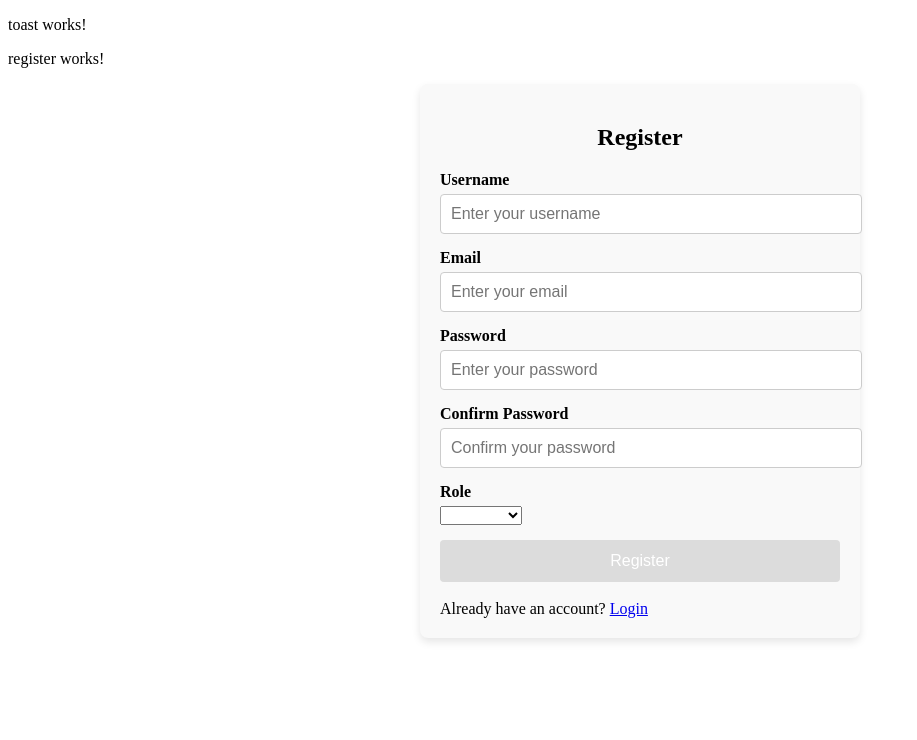
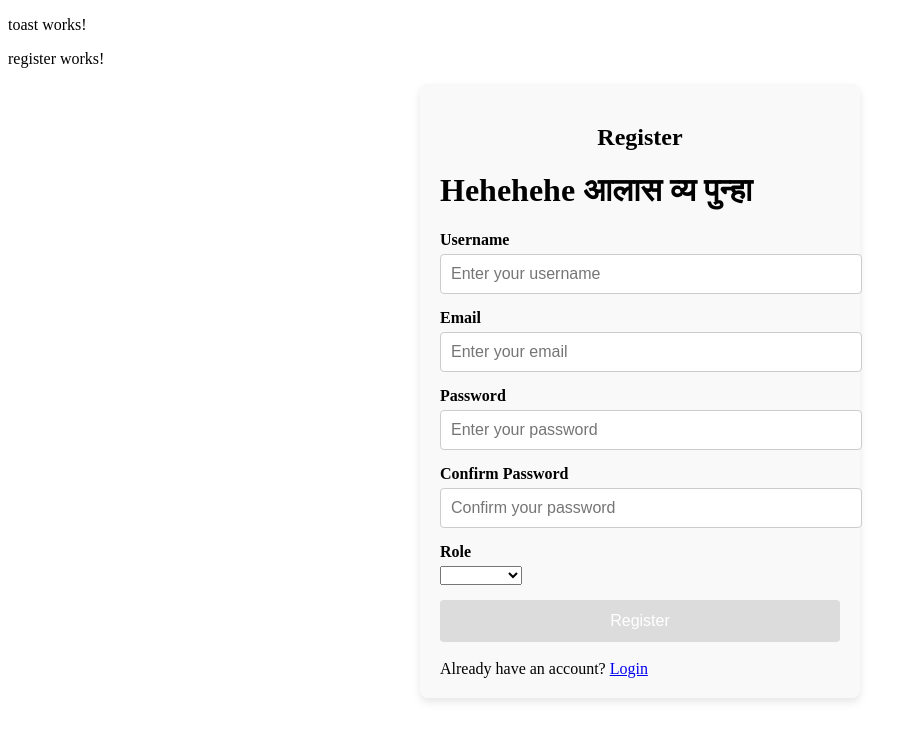
Before and after one commit to Sandy3pawar/task-management-frontend, an Angular app: page /register in a window 1280 px wide. Shown: the top 740 px of the page, without its empty margins (0-917 px from the left). Built offline with nearby package versions, Linux system fonts and the light colour scheme.

Commit message:
Update register.component.html

```diff
--- a/src/app/auth/register/register.component.html
+++ b/src/app/auth/register/register.component.html
@@ -1,7 +1,7 @@
 <p>register works!</p>
 <div class="register-container">
     <h2>Register</h2>
-
+<h1>Hehehehe  आलास व्य पुन्हा </h1>
     <form [formGroup]="registerForm" (ngSubmit)="onSubmit()">
         <div class="form-group">
             <label for="username">Username</label>
```
